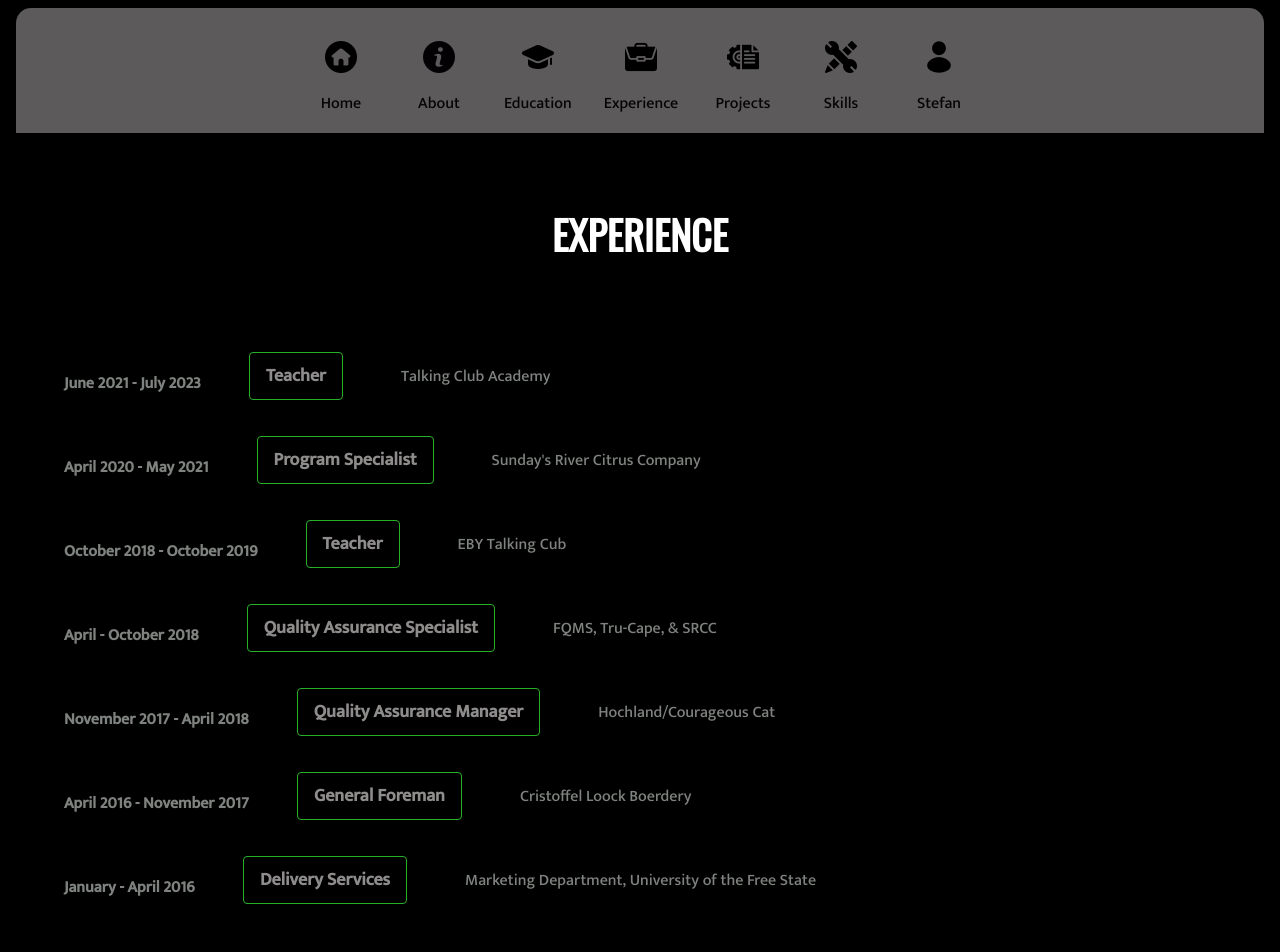
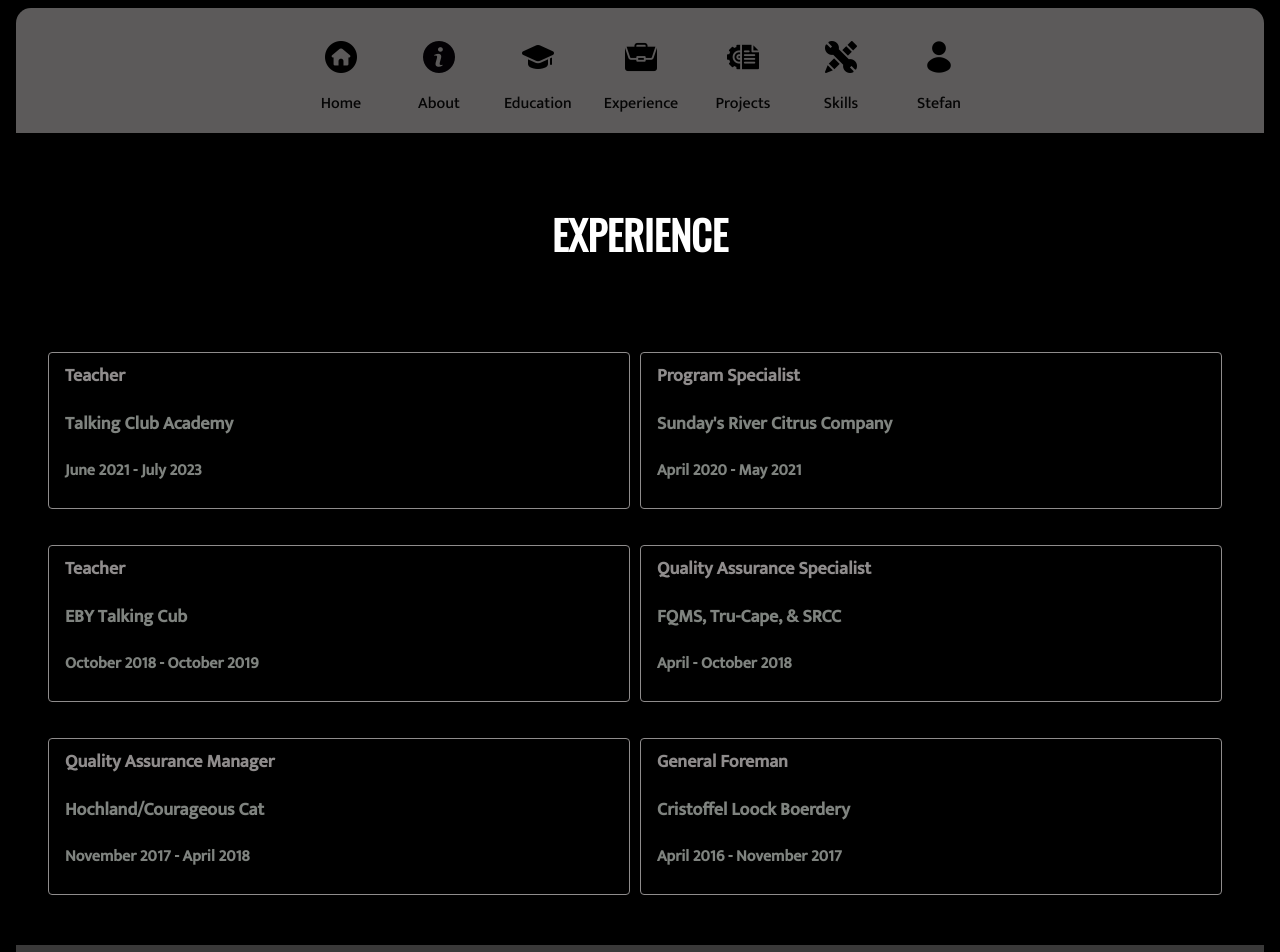
Before and after one commit to StefanSchutte/My_Website_Stefan_Schutte, a Vue app: page /experience in a window 1280 px wide. Shown: the top 952 px of the page. Built offline with nearby package versions, Linux system fonts and the light colour scheme.

Commit message:
exp-styling-adjusted

```diff
--- a/src/Pages/Education.vue
+++ b/src/Pages/Education.vue
@@ -50,13 +50,21 @@
 
 .educationHeading {
   font-size: large;
-  color: rgb(198, 198, 146);
   cursor: pointer;
+  color: #8f8c8c;
+  margin-right: 10px;
+  padding: 8px 16px;
+  border: 1px solid #8f8c8c;
+  border-radius: 4px;
+  text-decoration: none;
+  transition: background-color 0.3s ease;
 }
 
 .educationHeading:hover {
-  transform: scale(1.30);
+  transform: scale(1.10);
   color: #075c07;
+  color: #075c07;
+  transition: background-color 0.3s ease;
 }
 
 .education {
--- a/src/Pages/Experience.vue
+++ b/src/Pages/Experience.vue
@@ -5,15 +5,18 @@
     <div class="experience_info">
       <div v-for="(experience, index) in experiences" :key="index">
         <div class="experienceHeadingContainer">
-        <h4 class="experienceDate"> {{experience.date}} </h4>
+
         <h3 class="experienceHeading" @click="toggleParagraph(index)">
           {{ experience.title }}
+          <p>{{experience.place}}</p>
+          <p class="experienceDate">{{experience.date}}</p>
         </h3>
-          <p>{{experience.place}}</p>
+
         </div>
 
         <p v-show="experience.show">
           <div v-for="item in experience.description.split('\n')" :key="item">{{ item }}</div>
+          <div class="exp-skill">{{experience.skills}}</div>
         </p>
       </div>
     </div>
@@ -35,13 +38,13 @@
   color: #8f8c8c;
   margin-right: 10px;
   padding: 8px 16px;
-  border: 1px solid #28b128;
+  border: 1px solid #8f8c8c;
   border-radius: 4px;
   text-decoration: none;
   transition: background-color 0.3s ease;
 }
 .experienceHeading:hover {
-  transform: scale(1.40);
+  transform: scale(1.01);
   color: #075c07;
   border: 1px solid #525952;
 }
@@ -49,23 +52,24 @@
 .experienceDate {
   font-size: medium;
   color: rgb(127, 131, 127);
-  margin-top: 30px;
-  margin-right: 3rem;
 
 }
 
 .experienceHeadingContainer {
-  display: flex;
+
   align-items: center; /* Align items vertically */
 }
 
 .experienceHeadingContainer p {
-  margin-left: 3rem;
+  margin-left: 0rem;
   color: rgb(127, 131, 127);
 }
 
 .experience_info {
+  display: grid;
+  grid-template-columns: 1fr 1fr;
   margin: 2rem;
+  align-items: center; /* Align items vertically */
 }
 
 .experienceList {
@@ -77,6 +81,19 @@
   margin-bottom: 10px; /* Add spacing between list items */
   border-bottom: 1px solid #ccc; /* Add a border between list items */
   padding-bottom: 10px; /* Add padding to the bottom of each list item */
+}
+
+.exp-skill {
+  margin: 1rem;
+}
+
+@media only screen and (max-width: 1000px) {
+
+  .experience_info {
+    display: grid;
+    grid-template-columns: 1fr;
+    gap: 20px;
+  }
 }
 </style>
 
@@ -93,6 +110,7 @@
         "- Rigid syllabus. \n" +
         "- Administrative responsibilities. \n" +
         "- Report cards.",
+    skills: "Skills: Teaching English as a Foreign Language · Teacher Training · Teaching · Language Teaching · Computer Literacy · Communication · Problem Solving · Adaptability · Attention to Detail · Organization Skills · Microsoft Word · Microsoft Excel",
     show: false
   },
 
@@ -105,6 +123,7 @@
         "- Executed packing programs.\n" +
         "- Inform role-players of status of packing.\n" +
         "- Facilitated time effective change-overs.",
+    skills: "Skills: CMS · Communication · Computer Literacy · Local Area Network (LAN) · Analytical Skills · Instructional Skills · Problem Solving · Soft Skills · Microsoft Office · Microsoft Word · Microsoft Excel · Microsoft Outlook",
     show: false
   },
 
@@ -116,6 +135,7 @@
         "- Teaching. \n" +
         "- Administrative duties. \n" +
         "- Report cards.",
+    skills: "Skills: English · Teaching English as a Foreign Language · Language Teaching · Microsoft Excel · Microsoft Word · Administration · Writing",
     show: false
   },
 
@@ -127,6 +147,7 @@
         "- Quality inspection of fruit in pack houses throughout the Langkloof area for Tru-Cape. \n" +
         "- Reports and databases on inspections. \n" +
         "- Auditing the program specifications for SRCC.",
+    skills: "Quality Assurance · Quality Control · Quality System · Quality Auditing · Microsoft Excel · Microsoft Office · Cloud Storage · Communication",
     show: false
   },
   {
@@ -141,6 +162,7 @@
         "- Assisting Line manager with pack machine and operations.\n" +
         "- Logistic databases on daily pack out. \n" +
         "- Daily quality report.",
+    skills: "Skills: Microsoft Office · Microsoft Excel · Microsoft Word · Quality Assurance · Quality Control · Logistics · Cloud Storage · Quality System · Import/Export Operations",
     show: false
   },
   {
@@ -159,17 +181,9 @@
         "- Hunting activities. \n" +
         "- Co-managed the pack house. \n" +
         "- Labelling, packing, quality, production and operations.",
+    skills: "Skills: Time Management · Team Management · Teamwork · Construction · Mechanical, Electrical, and Plumbing (MEP) · Hunting · Import/Export Operations",
     show: false
   },
-
-  {
-    date: "January - April 2016",
-    title: "Delivery Services",
-    place: "Marketing Department, University of the Free State",
-    description: "I assisted a quality control inspector for Tru-Cape with inspection of quality on various apples and pears. The inspections focused on cosmetic and progressive traits of the fruit. Quality assesments in Hortgro's FEMA project were done as well.",
-    show: false
-  },
-  // Add other experience objects similarly
 ]);
 
 const toggleParagraph = (index: number) => {
```
